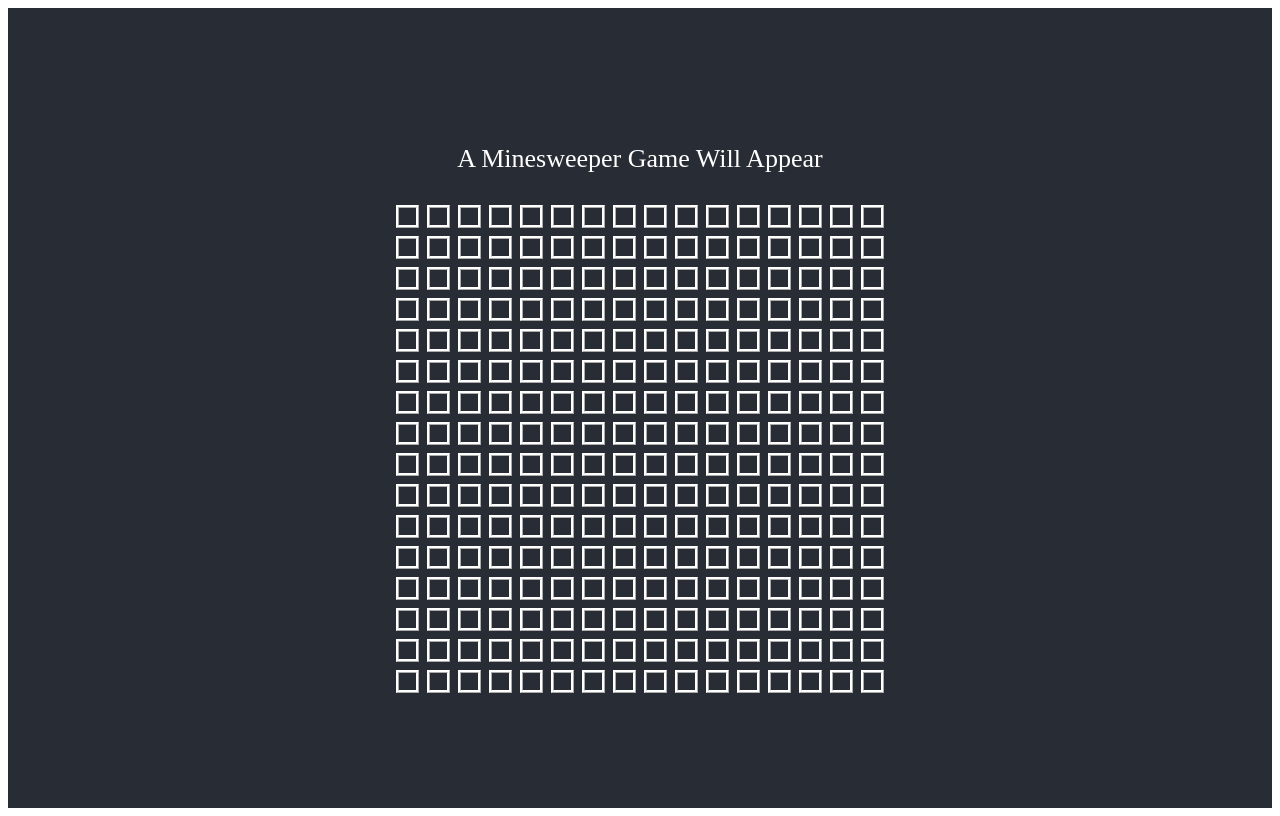
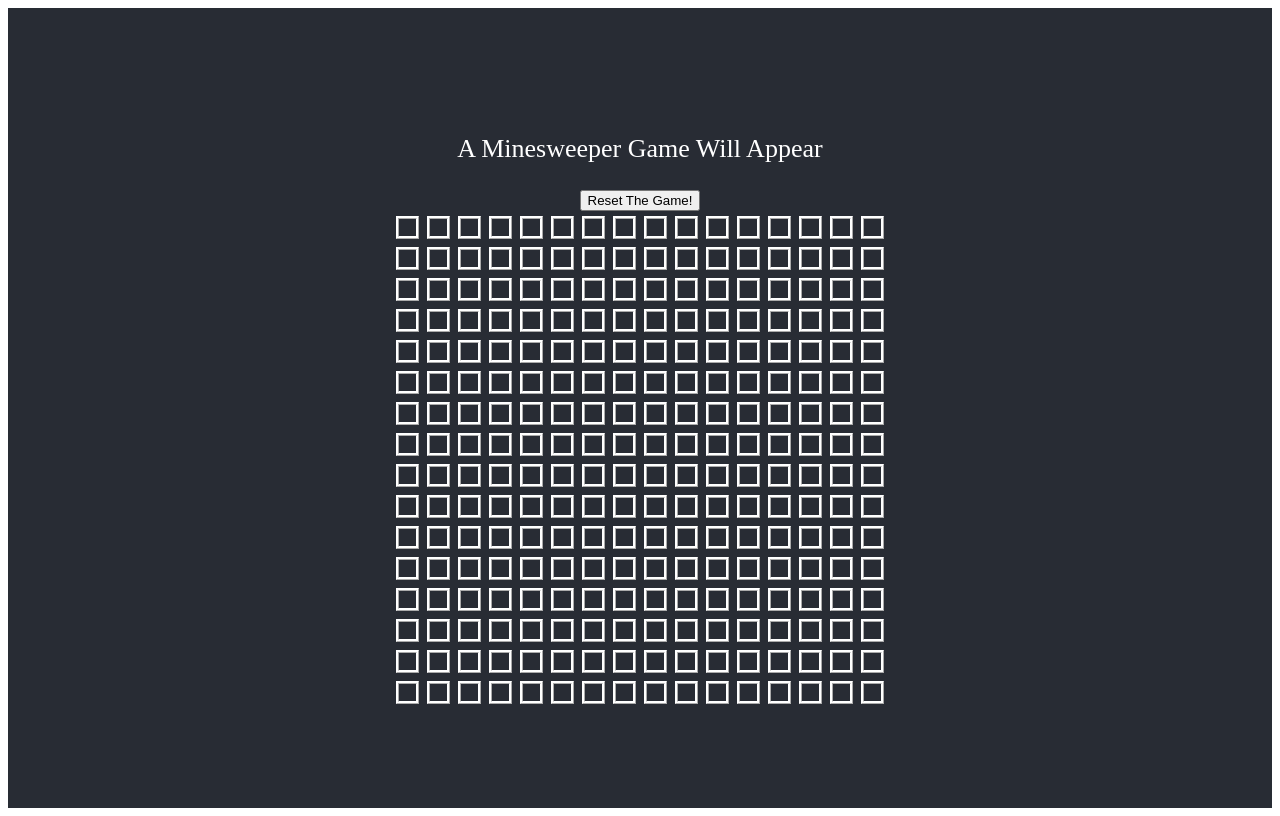
Before and after one commit to Daniel-N-Huss/React-Redux-Minesweeper, a React (Create React App) app: page / in a window 1280 px wide. Built offline with nearby package versions, Linux system fonts and the light colour scheme.

Commit message:
button now dispatches a board reset

```diff
--- a/src/App.js
+++ b/src/App.js
@@ -1,14 +1,17 @@
 import React from 'react';
 import './App.scss';
 import Board from './components/Board';
-import { useSelector } from 'react-redux';
+import { useSelector, useDispatch } from 'react-redux';
+import {reset} from './helpers/redux/actions'
 
 function App() {
   const gameBoard = useSelector(state => state.gameBoard)
+  const dispatch = useDispatch();
   return (
     <div className='App'>
       <header className='App-header'>
         <p>A Minesweeper Game Will Appear</p>
+        <button onClick={() => dispatch(reset())}>Reset The Game!</button>
         <table>
           <tbody>
             <Board gameData={gameBoard} />
--- a/src/helpers/redux/actions.js
+++ b/src/helpers/redux/actions.js
@@ -1,5 +1,7 @@
-import { START_GAME, GAME_OVER, SET_VICTORY, RESET_BOARD } from "../actionTypes";
+import { START_GAME, GAME_OVER, SET_VICTORY, RESET_BOARD } from "./actionTypes";
 
-export const revealTile = () => ({
-
-})
+export const reset = function () {
+  return {
+    type: "RESET_BOARD"
+  }
+}
```
